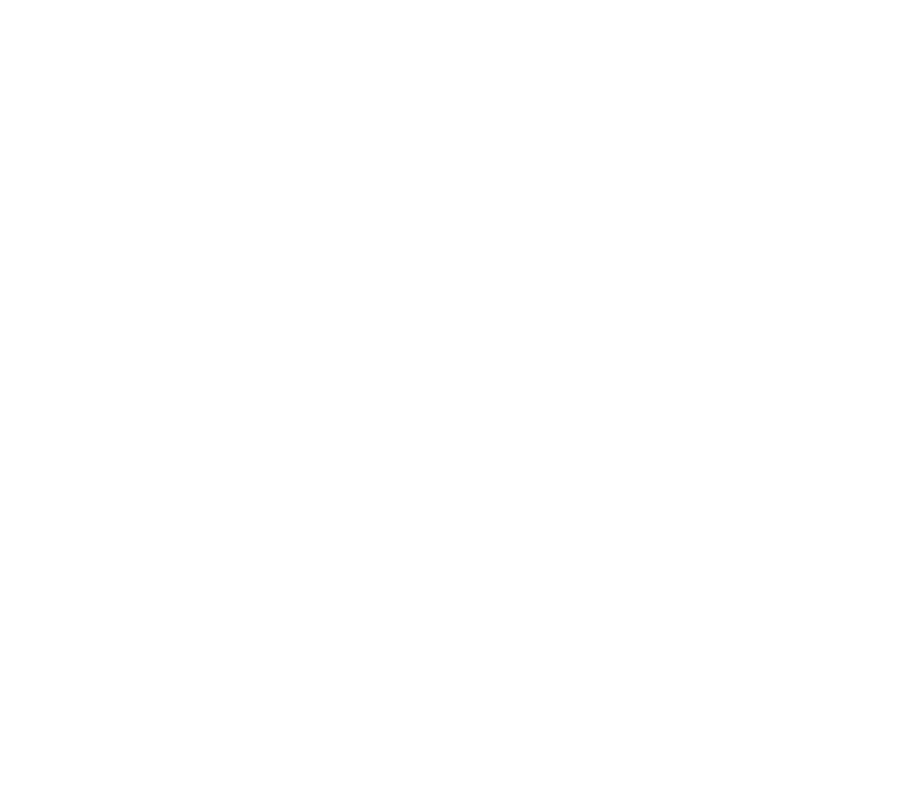
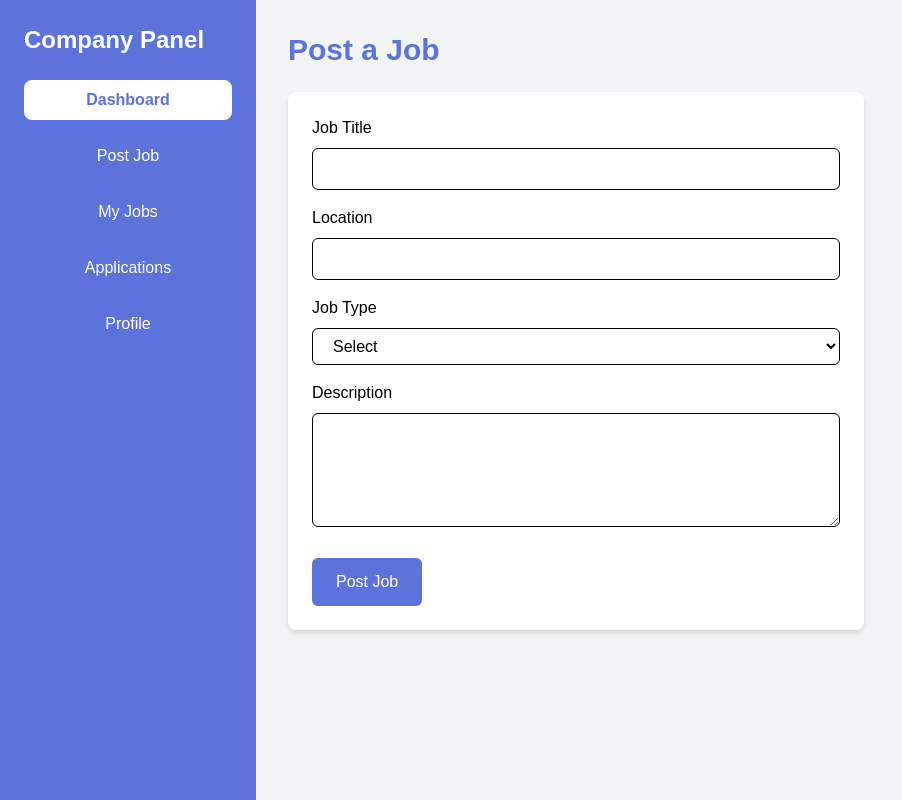
Before and after one commit to Yashu2906/Job-Portal, a React app in the folder job-board-frontend/: page /company/post-job in a window 1280 px wide. Before the commit this address had no page. Shown: the whole page, without its empty margins (0-902 px from the left). Built offline with nearby package versions, Linux system fonts and the light colour scheme; the HTML template or start-up script is replaced by a standard one.

Commit message:
Company dashboard

```diff
--- a/job-board-frontend/src/App.jsx
+++ b/job-board-frontend/src/App.jsx
@@ -1,9 +1,15 @@
 import React from "react";
-import Login from "./pages/login";
 import Home from "./pages/Home";
 import { Route, Routes } from "react-router-dom";
 import { ToastContainer, toast } from "react-toastify";
 import "react-toastify/dist/ReactToastify.css";
+import Login from "./pages/Login";
+import PostJob from "./components/PostJob";
+import MyJobs from "./components/MyJob";
+import Applications from "./components/Applications";
+import Profile from "./components/Profile";
+import CompanyDashboard from "./components/DashBoard";
+import CompanyLayout from "./pages/dashBoards/CompanyPanel";
 
 const App = () => {
   return (
@@ -11,6 +17,14 @@
       <Routes>
         <Route path="/" element={<Home />} />
         <Route path="/login" element={<Login />} />
+
+        <Route path="/company" element={<CompanyLayout />}>
+          <Route index element={<CompanyDashboard />} />
+          <Route path="post-job" element={<PostJob />} />
+          <Route path="my-jobs" element={<MyJobs />} />
+          <Route path="applications" element={<Applications />} />
+          <Route path="profile" element={<Profile />} />
+        </Route>
       </Routes>
       <ToastContainer />
     </div>
--- /dev/null
+++ b/job-board-frontend/src/components/Applications.jsx
@@ -0,0 +1,14 @@
+import React from "react";
+
+const Applications = () => {
+  return (
+    <div>
+      <h1 className="text-3xl font-bold text-[#5c73db] mb-6">Applications</h1>
+      <p className="text-lg">
+        Here you will see all applications submitted for your jobs.
+      </p>
+    </div>
+  );
+};
+
+export default Applications;
--- /dev/null
+++ b/job-board-frontend/src/components/DashBoard.jsx
@@ -0,0 +1,15 @@
+import React from "react";
+
+const CompanyDashboard = () => {
+  return (
+    <div>
+      <h1 className="text-3xl font-bold text-[#5c73db] mb-6">Dashboard</h1>
+      <p className="text-lg">
+        Welcome to your company dashboard. Here you can manage jobs, view
+        applications, and update your company profile.
+      </p>
+    </div>
+  );
+};
+
+export default CompanyDashboard;
--- /dev/null
+++ b/job-board-frontend/src/components/MyJob.jsx
@@ -0,0 +1,14 @@
+import React from "react";
+
+const MyJobs = () => {
+  return (
+    <div>
+      <h1 className="text-3xl font-bold text-[#5c73db] mb-6">My Jobs</h1>
+      <p className="text-lg">
+        Here you will see the list of jobs you have posted.
+      </p>
+    </div>
+  );
+};
+
+export default MyJobs;
--- /dev/null
+++ b/job-board-frontend/src/components/PostJob.jsx
@@ -0,0 +1,86 @@
+import React, { useState } from "react";
+
+const PostJob = () => {
+  const [job, setJob] = useState({
+    title: "",
+    location: "",
+    type: "",
+    description: "",
+  });
+
+  const handleSubmit = (e) => {
+    e.preventDefault();
+    console.log("Job Posted:", job);
+    alert("Job posted successfully!");
+  };
+
+  return (
+    <div>
+      <h1 className="text-3xl font-bold text-[#5c73db] mb-6">Post a Job</h1>
+      <form
+        onSubmit={handleSubmit}
+        className="bg-white p-6 rounded-lg shadow-md max-w-xl"
+      >
+        <label className="block mb-4">
+          <span className="font-medium">Job Title</span>
+          <input
+            type="text"
+            name="title"
+            value={job.title}
+            onChange={(e) => setJob({ ...job, title: e.target.value })}
+            className="w-full mt-2 px-4 py-2 border rounded-md"
+            required
+          />
+        </label>
+
+        <label className="block mb-4">
+          <span className="font-medium">Location</span>
+          <input
+            type="text"
+            name="location"
+            value={job.location}
+            onChange={(e) => setJob({ ...job, location: e.target.value })}
+            className="w-full mt-2 px-4 py-2 border rounded-md"
+            required
+          />
+        </label>
+
+        <label className="block mb-4">
+          <span className="font-medium">Job Type</span>
+          <select
+            name="type"
+            value={job.type}
+            onChange={(e) => setJob({ ...job, type: e.target.value })}
+            className="w-full mt-2 px-4 py-2 border rounded-md"
+          >
+            <option value="">Select</option>
+            <option value="Internship">Internship</option>
+            <option value="Part-time">Part-time</option>
+            <option value="Full-time">Full-time</option>
+            <option value="Remote">Remote</option>
+          </select>
+        </label>
+
+        <label className="block mb-6">
+          <span className="font-medium">Description</span>
+          <textarea
+            name="description"
+            value={job.description}
+            onChange={(e) => setJob({ ...job, description: e.target.value })}
+            rows="4"
+            className="w-full mt-2 px-4 py-2 border rounded-md"
+          ></textarea>
+        </label>
+
+        <button
+          type="submit"
+          className="px-6 py-3 bg-[#5c73db] text-white rounded-md hover:bg-[#4a5ec1] transition"
+        >
+          Post Job
+        </button>
+      </form>
+    </div>
+  );
+};
+
+export default PostJob;
--- /dev/null
+++ b/job-board-frontend/src/components/Profile.jsx
@@ -0,0 +1,16 @@
+import React from "react";
+
+const Profile = () => {
+  return (
+    <div>
+      <h1 className="text-3xl font-bold text-[#5c73db] mb-6">
+        Company Profile
+      </h1>
+      <p className="text-lg">
+        Here you can update your company profile details.
+      </p>
+    </div>
+  );
+};
+
+export default Profile;
--- a/job-board-frontend/src/pages/Home.jsx
+++ b/job-board-frontend/src/pages/Home.jsx
@@ -7,9 +7,7 @@
   return (
     <div>
       <Navbar />
-      <div className="flex">
-        <JobPage />
-      </div>
+      <JobPage />
     </div>
   );
 };
--- a/job-board-frontend/src/pages/Login.jsx
+++ b/job-board-frontend/src/pages/Login.jsx
@@ -26,13 +26,21 @@
         const data = await register(name, email, password, selectedRole);
         toast.success(data?.message);
         if (data?.success) {
-          navigate("/");
+          if (selectedRole === "Company") {
+            navigate("/company");
+          } else {
+            navigate("/");
+          }
         }
       } else {
         const data = await login(email, password);
         toast.success(data?.message);
         if (data?.success) {
-          navigate("/");
+          if (data?.user?.role === "Company") {
+            navigate("/company");
+          } else {
+            navigate("/");
+          }
         }
       }
     } catch (error) {
--- /dev/null
+++ b/job-board-frontend/src/pages/dashBoards/CompanyPanel.jsx
@@ -0,0 +1,82 @@
+import React, { useState } from "react";
+import { Outlet, useNavigate } from "react-router-dom";
+
+const CompanyLayout = () => {
+  const [active, setActive] = useState("Dashboard");
+  const navigate = useNavigate();
+
+  const handleNavClick = (name, path) => {
+    setActive(name);
+    navigate(path);
+  };
+
+  return (
+    <div className="flex h-screen">
+      {/* Sidebar */}
+      <div className="w-64 bg-[#5c73db] text-white flex flex-col p-6">
+        <h2 className="text-2xl font-bold mb-6">Company Panel</h2>
+        <nav className="flex flex-col gap-4">
+          <button
+            onClick={() => handleNavClick("Dashboard", "/company")}
+            className={`px-4 py-2 rounded-lg transition ${
+              active === "Dashboard"
+                ? "bg-white text-[#5c73db] font-bold"
+                : "hover:bg-[#4a5ec1]"
+            }`}
+          >
+            Dashboard
+          </button>
+          <button
+            onClick={() => handleNavClick("Post Job", "/company/post-job")}
+            className={`px-4 py-2 rounded-lg transition ${
+              active === "Post Job"
+                ? "bg-white text-[#5c73db] font-bold"
+                : "hover:bg-[#4a5ec1]"
+            }`}
+          >
+            Post Job
+          </button>
+          <button
+            onClick={() => handleNavClick("My Jobs", "/company/my-jobs")}
+            className={`px-4 py-2 rounded-lg transition ${
+              active === "My Jobs"
+                ? "bg-white text-[#5c73db] font-bold"
+                : "hover:bg-[#4a5ec1]"
+            }`}
+          >
+            My Jobs
+          </button>
+          <button
+            onClick={() =>
+              handleNavClick("Applications", "/company/applications")
+            }
+            className={`px-4 py-2 rounded-lg transition ${
+              active === "Applications"
+                ? "bg-white text-[#5c73db] font-bold"
+                : "hover:bg-[#4a5ec1]"
+            }`}
+          >
+            Applications
+          </button>
+          <button
+            onClick={() => handleNavClick("Profile", "/company/profile")}
+            className={`px-4 py-2 rounded-lg transition ${
+              active === "Profile"
+                ? "bg-white text-[#5c73db] font-bold"
+                : "hover:bg-[#4a5ec1]"
+            }`}
+          >
+            Profile
+          </button>
+        </nav>
+      </div>
+
+      {/* Main Content */}
+      <main className="flex-1 p-8 bg-gray-100 overflow-y-auto">
+        <Outlet />
+      </main>
+    </div>
+  );
+};
+
+export default CompanyLayout;
```
Also changed, not shown: job-board-frontend/src/pages/dashBoards/ComanyDashBoard.jsx (deleted).
